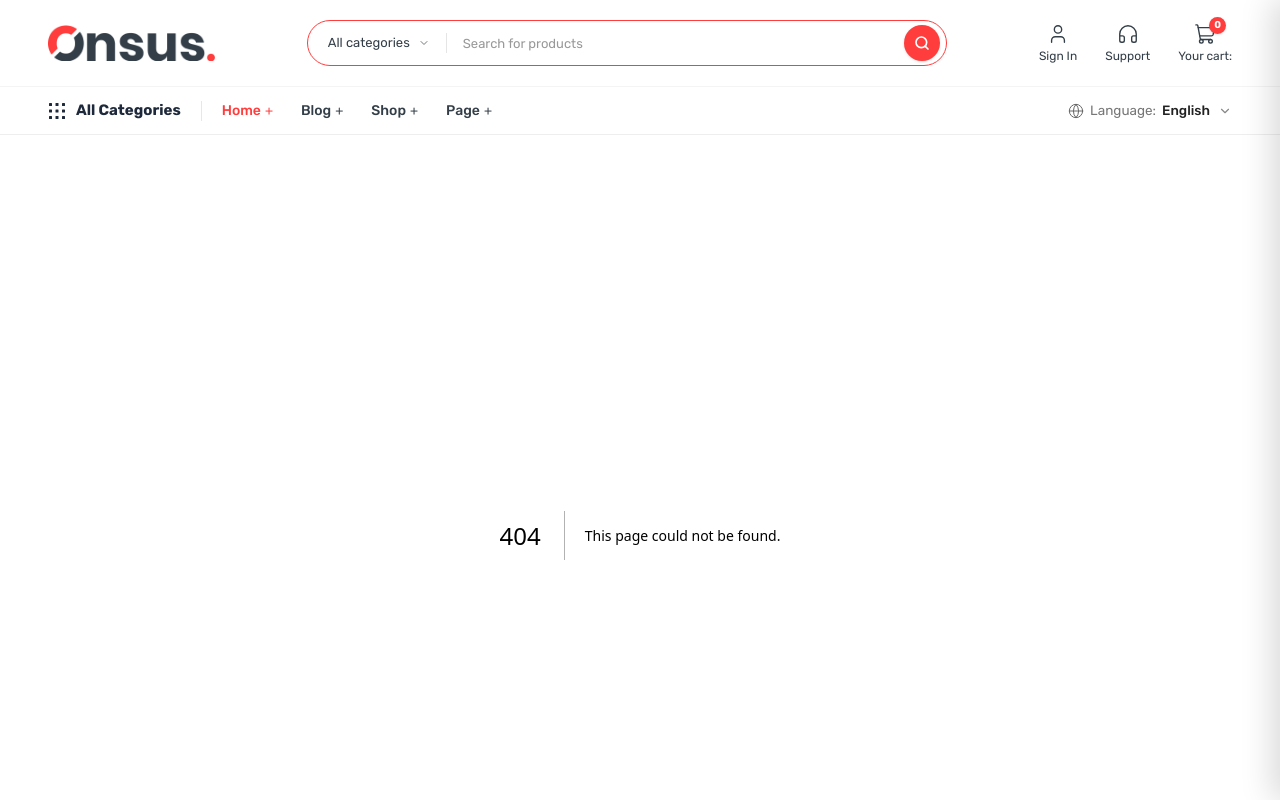
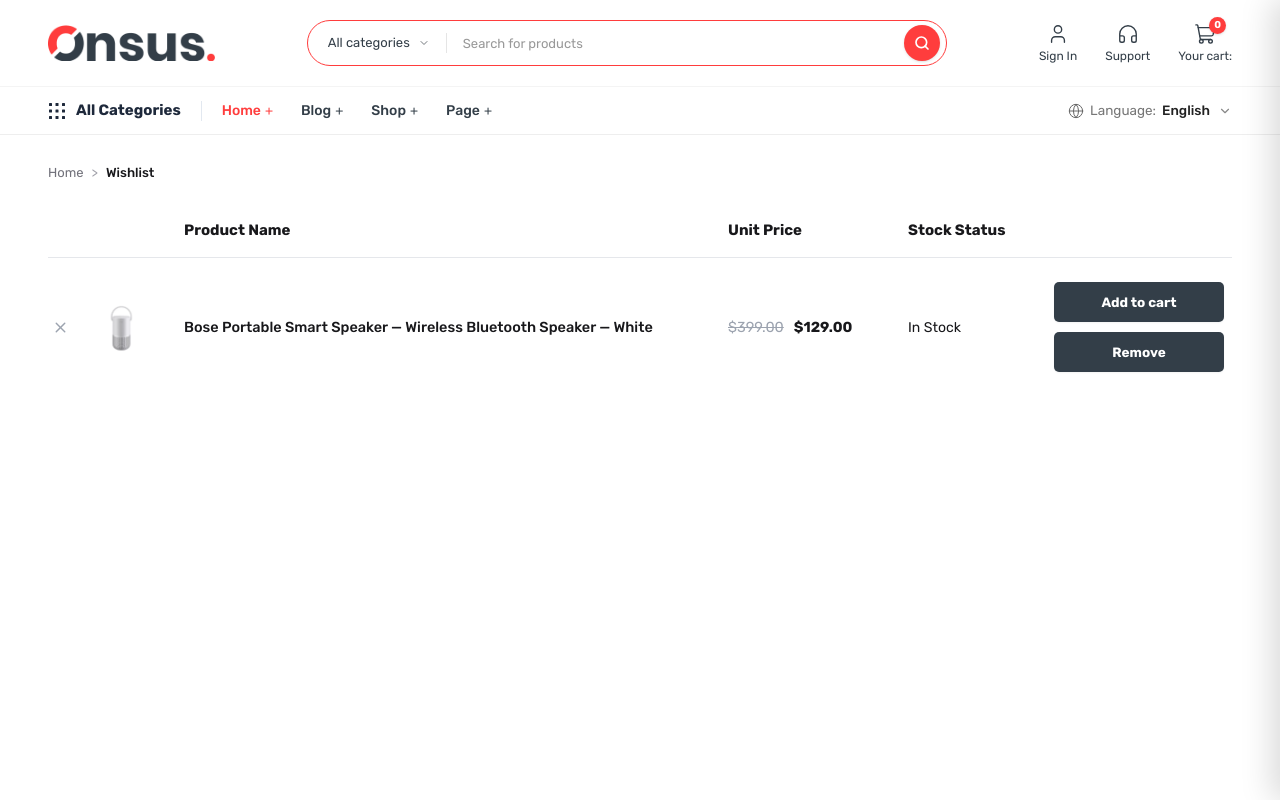
Before and after one commit to TechMireSolutions/industrialedge, a Next.js app: page /wishlist in a window 1280 px wide. Before the commit this address had no page. Shown: the top 800 px of the page. Built offline with nearby package versions, Linux system fonts and the light colour scheme.

Commit message:
feat: add wishlist page with item management and cart integration

```diff
--- /dev/null
+++ b/src/app/wishlist/page.tsx
@@ -0,0 +1,211 @@
+"use client";
+
+import { useState, useEffect } from "react";
+import Image from "next/image";
+import Link from "next/link";
+import { X, Heart, ArrowRight, ShoppingBag, Check } from "lucide-react";
+import { useStore, type Product } from "@/lib/store";
+
+interface WishlistItem {
+  id: string;
+  name: string;
+  price: number;
+  originalPrice?: number;
+  image: string;
+  category: string;
+  inStock: boolean;
+}
+
+// Default items matching user reference screenshot
+const DEFAULT_WISHLIST_ITEMS: WishlistItem[] = [
+  {
+    id: "bose-portable-speaker",
+    name: "Bose Portable Smart Speaker — Wireless Bluetooth Speaker — White",
+    price: 129.0,
+    originalPrice: 399.0,
+    image: "/images/bose-speaker.png",
+    category: "Audio Equipments",
+    inStock: true,
+  },
+];
+
+export default function WishlistPage() {
+  const { wishlist, toggleWishlist, addToCart } = useStore();
+
+  // Local state for items in wishlist
+  const [items, setItems] = useState<WishlistItem[]>(DEFAULT_WISHLIST_ITEMS);
+  const [addedItemMessage, setAddedItemMessage] = useState<string | null>(null);
+
+  // Sync if wishlist is modified or items removed
+  const handleRemove = (id: string) => {
+    setItems((prev) => prev.filter((item) => item.id !== id));
+    if (wishlist.includes(id)) {
+      toggleWishlist(id);
+    }
+  };
+
+  const handleAddToCart = (item: WishlistItem) => {
+    const product: Product = {
+      id: item.id,
+      name: item.name,
+      price: item.price,
+      originalPrice: item.originalPrice,
+      status: "none",
+      image: item.image,
+      category: item.category,
+    };
+    addToCart(product, 1, true); // Automatically opens the cart drawer!
+    setAddedItemMessage(`"${item.name}" was added to your cart.`);
+    setTimeout(() => setAddedItemMessage(null), 3500);
+  };
+
+  return (
+    <div className="min-h-screen bg-white text-[#212529]">
+      <div className="max-w-[1440px] mx-auto px-6 lg:px-12 py-5 sm:py-7">
+        {/* ========================================================= */}
+        {/* 1. BREADCRUMBS                                            */}
+        {/* ========================================================= */}
+        <nav aria-label="Breadcrumb" className="flex items-center gap-2 text-[13px] text-[#71717a] mb-8">
+          <Link href="/" className="hover:text-[#ff3d3d] transition-colors">
+            Home
+          </Link>
+          <span className="text-[#a1a1aa] font-normal">&gt;</span>
+          <span className="text-[#18181b] font-medium">Wishlist</span>
+        </nav>
+
+        {/* Success Alert on Add to Cart */}
+        {addedItemMessage && (
+          <div className="mb-6 p-4 bg-[#ecfdf5] border border-[#a7f3d0] text-[#065f46] text-[13.5px] rounded-[6px] flex items-center gap-2 animate-in fade-in duration-200">
+            <Check size={16} className="text-[#059669] shrink-0" />
+            <span>{addedItemMessage}</span>
+          </div>
+        )}
+
+        {/* ========================================================= */}
+        {/* 2. WISHLIST TABLE OR EMPTY STATE                          */}
+        {/* ========================================================= */}
+        {items.length === 0 ? (
+          <div className="text-center py-20 bg-[#fafafa] rounded-[10px] border border-[#f0f0f0] my-8 animate-in fade-in duration-200">
+            <div className="w-20 h-20 rounded-full bg-white border border-[#e5e7eb] flex items-center justify-center text-[#9ca3af] mx-auto mb-4 shadow-xs">
+              <Heart size={32} strokeWidth={1.5} />
+            </div>
+            <h2 className="text-[20px] font-bold text-[#1f2937] mb-2">
+              Your wishlist is currently empty
+            </h2>
+            <p className="text-[14px] text-[#6b7280] max-w-[340px] mx-auto mb-6 leading-relaxed">
+              Explore our tech collections and save your favorite gadgets here!
+            </p>
+            <Link
+              href="/shop"
+              className="inline-flex items-center gap-2 px-7 py-3 bg-[#ff3d3d] hover:bg-[#e03131] text-white font-medium text-[14px] rounded-[6px] transition-all shadow-sm active:scale-[0.99]"
+            >
+              <span>Explore Products</span>
+              <ArrowRight size={16} />
+            </Link>
+          </div>
+        ) : (
+          <div className="overflow-x-auto my-6 mb-24">
+            <table className="w-full text-left border-collapse min-w-[700px]">
+              <thead>
+                <tr className="border-b border-[#e5e7eb] text-[15px] font-bold text-[#18181b]">
+                  {/* Space for remove icon & thumbnail */}
+                  <th className="pb-4 pt-1 w-[120px]"></th>
+                  <th className="pb-4 pt-1 font-semibold pl-4">Product Name</th>
+                  <th className="pb-4 pt-1 font-semibold px-4 w-[180px]">Unit Price</th>
+                  <th className="pb-4 pt-1 font-semibold px-4 w-[140px]">Stock Status</th>
+                  {/* Actions column on right */}
+                  <th className="pb-4 pt-1 w-[200px]"></th>
+                </tr>
+              </thead>
+              <tbody className="divide-y divide-[#e5e7eb]">
+                {items.map((item) => (
+                  <tr key={item.id} className="group hover:bg-[#fcfdfd] transition-colors">
+                    {/* Remove '×' & Product Image Thumbnail */}
+                    <td className="py-6 pr-2 align-middle">
+                      <div className="flex items-center gap-4">
+                        {/* Remove '×' Button */}
+                        <button
+                          type="button"
+                          onClick={() => handleRemove(item.id)}
+                          className="text-[#9ca3af] hover:text-[#ff3d3d] transition-colors p-1 cursor-pointer shrink-0"
+                          title="Remove from wishlist"
+                          aria-label={`Remove ${item.name}`}
+                        >
+                          <X size={17} strokeWidth={2} />
+                        </button>
+
+                        {/* Product Thumbnail */}
+                        <div className="relative w-[65px] h-[75px] flex items-center justify-center shrink-0">
+                          <Image
+                            src={item.image}
+                            alt={item.name}
+                            fill
+                            sizes="75px"
+                            unoptimized
+                            className="object-contain"
+                          />
+                        </div>
+                      </div>
+                    </td>
+
+                    {/* Product Name */}
+                    <td className="py-6 pl-4 pr-6 align-middle">
+                      <Link
+                        href={`/product/${item.id}`}
+                        className="text-[14.5px] font-medium text-[#18181b] hover:text-[#ff3d3d] transition-colors leading-[1.4] block max-w-[500px]"
+                      >
+                        {item.name}
+                      </Link>
+                    </td>
+
+                    {/* Unit Price (Original price crossed out + Current price) */}
+                    <td className="py-6 px-4 align-middle whitespace-nowrap">
+                      {item.originalPrice && (
+                        <span className="line-through text-[#9ca3af] mr-2.5 text-[14.5px] font-normal">
+                          ${item.originalPrice.toFixed(2)}
+                        </span>
+                      )}
+                      <span className="text-[14.5px] font-bold text-[#18181b]">
+                        ${item.price.toFixed(2)}
+                      </span>
+                    </td>
+
+                    {/* Stock Status */}
+                    <td className="py-6 px-4 align-middle">
+                      <span className="text-[14px] text-[#18181b] font-normal">
+                        {item.inStock ? "In Stock" : "Out of stock"}
+                      </span>
+                    </td>
+
+                    {/* Action Buttons: Add to cart & Remove (Stacked) */}
+                    <td className="py-6 pl-4 pr-2 align-middle text-right">
+                      <div className="flex flex-col items-end gap-2.5">
+                        {/* 1. Add to cart */}
+                        <button
+                          type="button"
+                          onClick={() => handleAddToCart(item)}
+                          className="w-[170px] h-[40px] bg-[#333e48] hover:bg-[#222a32] text-white font-semibold text-[13.5px] rounded-[5px] flex items-center justify-center transition-colors shadow-xs active:scale-[0.99] cursor-pointer"
+                        >
+                          Add to cart
+                        </button>
+
+                        {/* 2. Remove */}
+                        <button
+                          type="button"
+                          onClick={() => handleRemove(item.id)}
+                          className="w-[170px] h-[40px] bg-[#333e48] hover:bg-[#222a32] text-white font-semibold text-[13.5px] rounded-[5px] flex items-center justify-center transition-colors shadow-xs active:scale-[0.99] cursor-pointer"
+                        >
+                          Remove
+                        </button>
+                      </div>
+                    </td>
+                  </tr>
+                ))}
+              </tbody>
+            </table>
+          </div>
+        )}
+      </div>
+    </div>
+  );
+}
```
